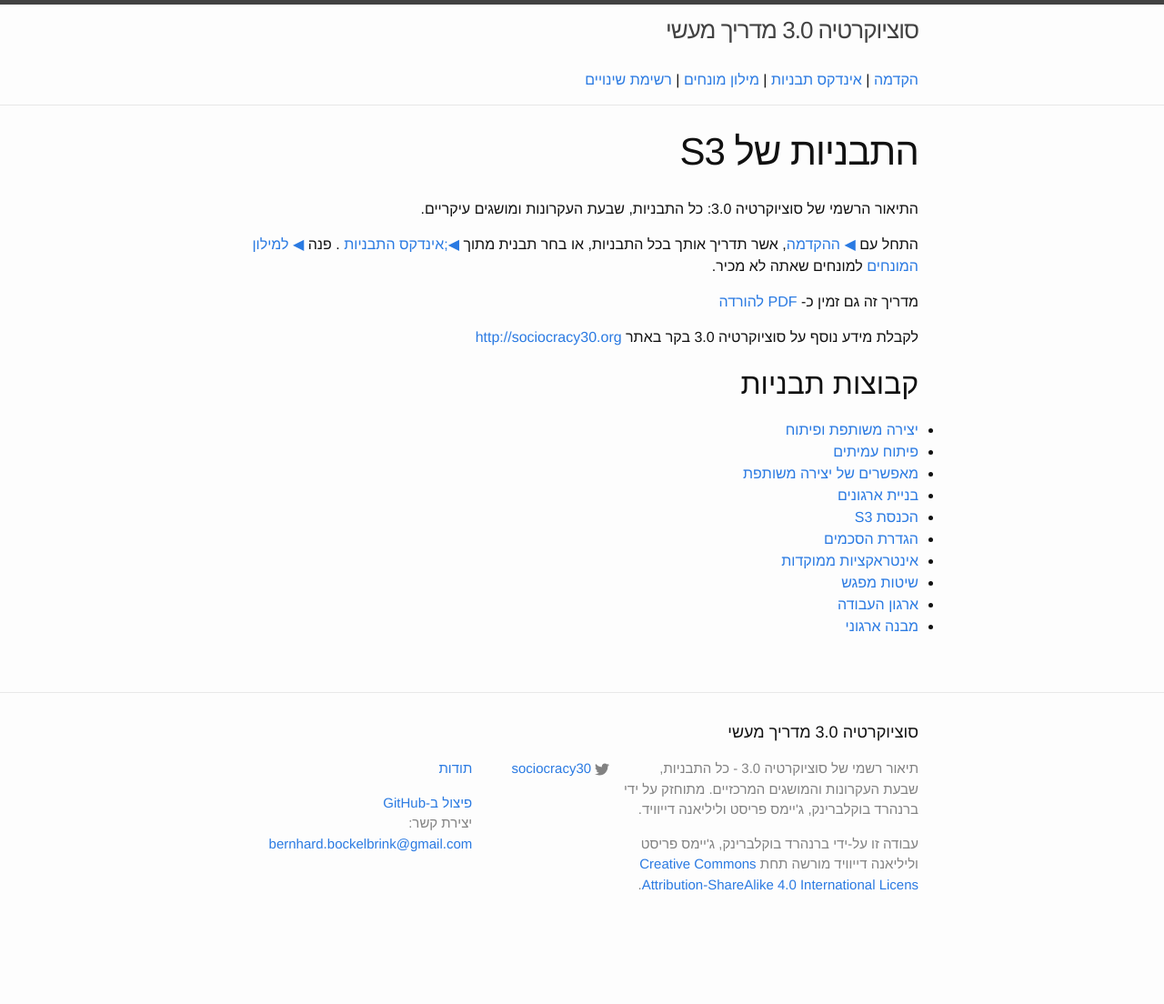
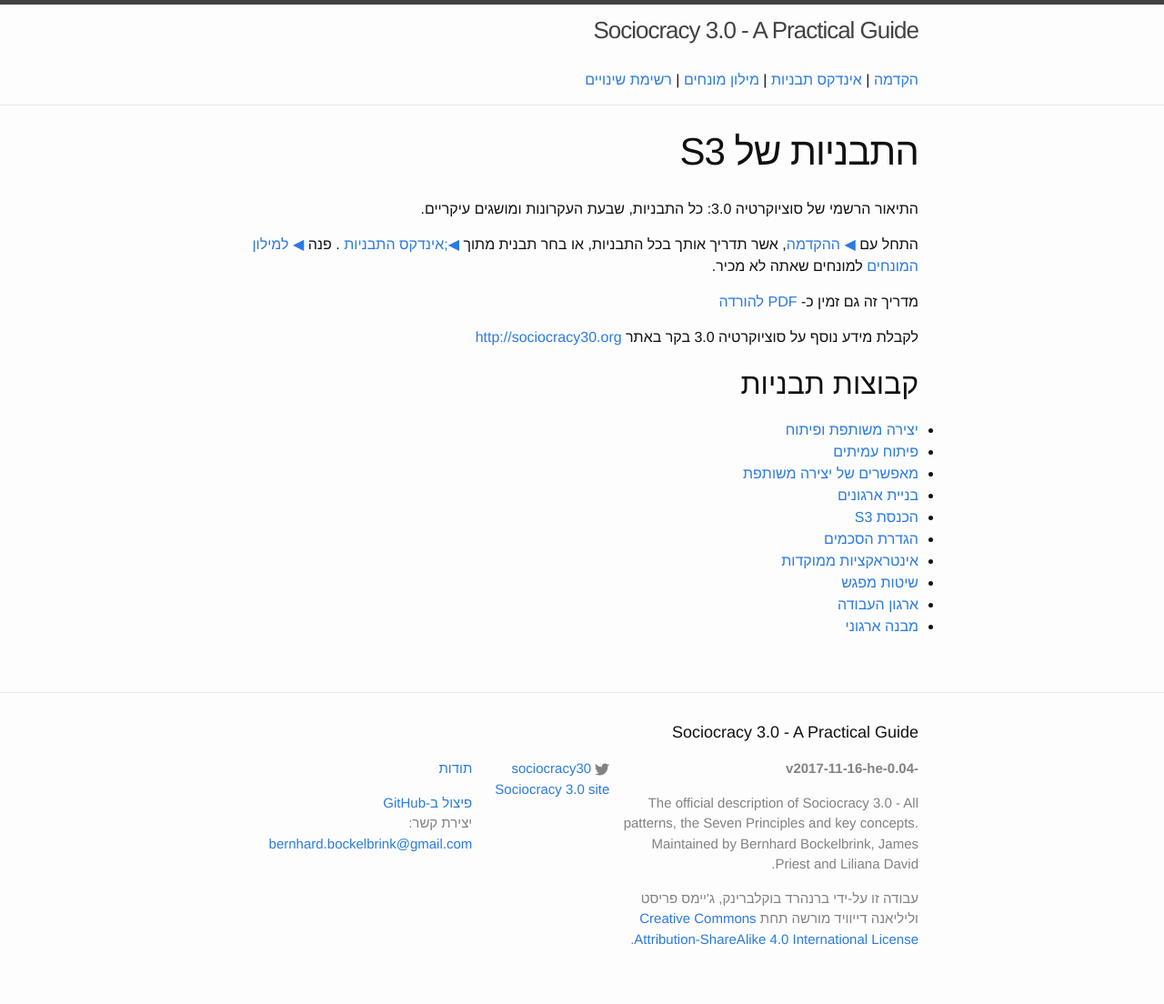
Before and after one commit to S3-working-group/s3-practical-guide-hebrew, a Jekyll site: the page built from docs/index.md, in a window 1280 px wide. Shown: the whole page at 91% size. Built offline with Jekyll 4.4.1, drawn with Linux system fonts in a browser that asks for light colours; before the commit the page ends 1044 px from its top, so only the background shows below that.

Commit message:
included version and link to s3 site in footer

```diff
--- a/content/website/_includes/footer.html
+++ b/content/website/_includes/footer.html
@@ -26,12 +26,14 @@
             {% include icon-twitter.html username=site.twitter_username %}
           </li>
           {% endif %}
+          <li><a href=https://sociocracy30.org">Sociocracy 3.0 site</a></li>
         </ul>
       </div>
 
       <div class="footer-col footer-col-3">
+        <p><strong>${version}</strong></p>
         <p>{{ site.description }}</p>
-        <p>עבודה זו על-ידי ברנהרד בוקלברינק, ג'יימס פריסט וליליאנה דייוויד מורשה תחת <a href="http://creativecommons.org/licenses/by-sa/4.0/](http://creativecommons.org/licenses/by-sa/4.0/">Creative Commons Attribution-ShareAlike 4.0 International Licens</a>.</p>
+        <p>עבודה זו על-ידי ברנהרד בוקלברינק, ג'יימס פריסט וליליאנה דייוויד מורשה תחת <a href="http://creativecommons.org/licenses/by-sa/4.0/](http://creativecommons.org/licenses/by-sa/4.0/">Creative Commons Attribution-ShareAlike 4.0 International License</a>.</p>
       </div>
     </div>
 
--- a/docs/_config.yml
+++ b/docs/_config.yml
@@ -1,8 +1,8 @@
 # Site settings
-title: סוציוקרטיה 3.0 מדריך מעשי
+title: Sociocracy 3.0 - A Practical Guide
 email: bernhard.bockelbrink@gmail.com
 description: > # this means to ignore newlines until "baseurl:"
-   תיאור רשמי של סוציוקרטיה 3.0 - כל התבניות, שבעת העקרונות והמושגים המרכזיים. מתוחזק על ידי ברנהרד בוקלברינק, ג'יימס פריסט וליליאנה דייוויד.
+   The official description of Sociocracy 3.0 - All patterns, the Seven Principles and key concepts. Maintained by Bernhard Bockelbrink, James Priest and Liliana David.
 
 baseurl: "" # the subpath of your site, e.g. /blog
 url: "http://s3-working-group.github.io" # the base hostname & protocol for your site
--- a/docs/_includes/footer.html
+++ b/docs/_includes/footer.html
@@ -26,12 +26,14 @@
             {% include icon-twitter.html username=site.twitter_username %}
           </li>
           {% endif %}
+          <li><a href=https://sociocracy30.org">Sociocracy 3.0 site</a></li>
         </ul>
       </div>
 
       <div class="footer-col footer-col-3">
+        <p><strong>-v2017-11-16-he-0.04</strong></p>
         <p>{{ site.description }}</p>
-        <p>עבודה זו על-ידי ברנהרד בוקלברינק, ג'יימס פריסט וליליאנה דייוויד מורשה תחת <a href="http://creativecommons.org/licenses/by-sa/4.0/](http://creativecommons.org/licenses/by-sa/4.0/">Creative Commons Attribution-ShareAlike 4.0 International Licens</a>.</p>
+        <p>עבודה זו על-ידי ברנהרד בוקלברינק, ג'יימס פריסט וליליאנה דייוויד מורשה תחת <a href="http://creativecommons.org/licenses/by-sa/4.0/](http://creativecommons.org/licenses/by-sa/4.0/">Creative Commons Attribution-ShareAlike 4.0 International License</a>.</p>
       </div>
     </div>
 
```
